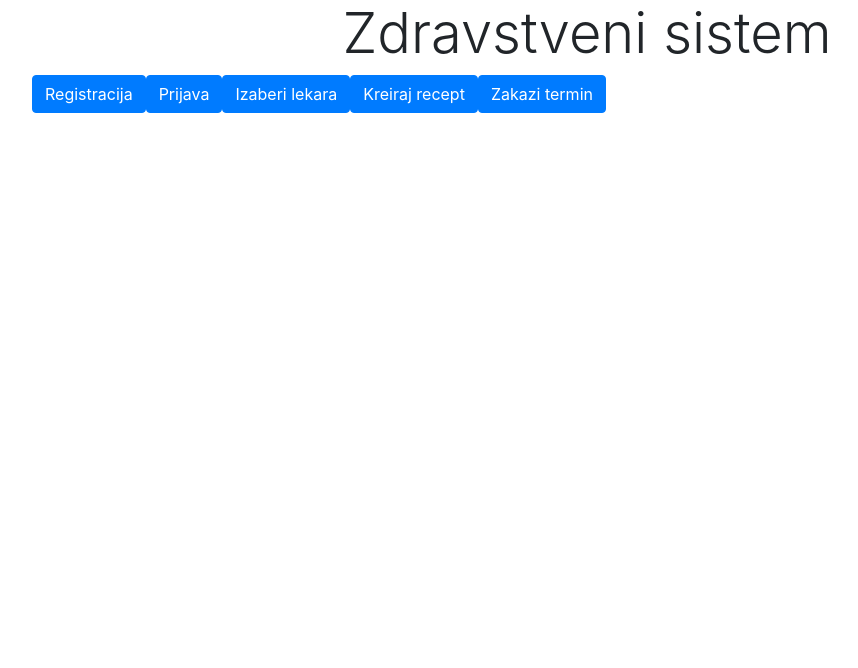
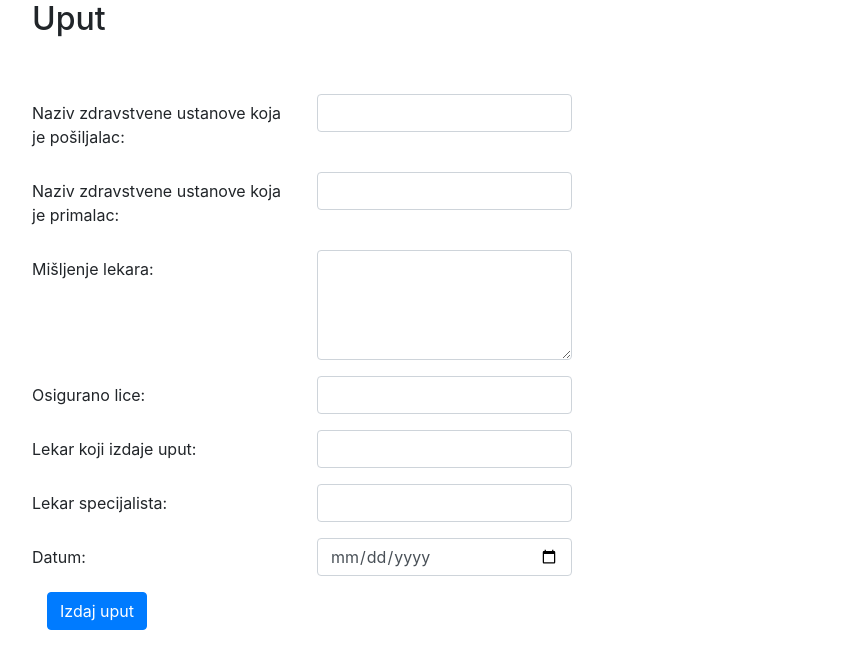
Before and after one commit to cabunaclara/ZISfront, an Angular app: page /kreirajUput in a window 1280 px wide. Shown: the top 668 px of the page, without its empty margins (53-911 px from the left). Built offline with nearby package versions, Linux system fonts and the light colour scheme.

Commit message:
Dodate su forme za kreiranje izvestaja i uputa.

```diff
--- /dev/null
+++ b/src/app/izvestaji/kreiranje/kreiraj-izvestaj/kreiraj-izvestaj.component.html
@@ -0,0 +1,57 @@
+<div class="container">
+    <h2>Recept</h2>
+    <br><br>
+    <form>
+      <fieldset>
+
+        <div class="form-group row">
+            <label class="col-sm-3 col-form-label">Osigurano lice: </label>
+            <div class="col-sm-3">
+              <input type="text" class="form-control" name="oLice" [(ngModel)]="oLice">
+            </div>
+        </div>
+
+        <div class="form-group row">
+            <label class="col-sm-3 col-form-label">Lekar: </label>
+            <div class="col-sm-3">
+                <input type="text" class="form-control" name="lekar" [(ngModel)]="lekar">
+            </div>
+        </div>
+
+        <div class="form-group row">
+            <label class="col-sm-3 col-form-label">Datum: </label>
+            <div class="col-sm-3">
+                <input type="date" class="form-control" name="datum" [(ngModel)]="datum">
+            </div>
+        </div>
+
+        <div class="form-group row">
+            <label class="col-sm-3 col-form-label">Anamneza: </label>
+            <div class="col-sm-3">
+              <textarea class="form-control" id="exampleFormControlTextarea1" rows="4" name="anamneza" [(ngModel)]="anamneza"></textarea>
+            </div>
+          </div>
+
+        <div class="form-group row">
+          <label class="col-sm-3 col-form-label">Terapija: </label>
+          <div class="col-sm-3">
+            <textarea class="form-control" id="exampleFormControlTextarea1" rows="4" name="terapija" [(ngModel)]="terapija"></textarea>
+          </div>
+        </div>
+
+        <div class="form-group row">
+          <label class="col-sm-3 col-form-label">Dijagnoza: </label>
+          <div class="col-sm-3">
+              <textarea class="form-control" id="exampleFormControlTextarea1" rows="4" name="dijagnoza" [(ngModel)]="dijagnoza"></textarea>
+          </div>
+        </div>
+
+        <div class="form-group">
+          <div class="col-sm-3">
+            <input type="submit" id="loginButton" (click)="kreirajIzvestaj()" value="Kreiraj izvestaj" class="btn btn-primary">
+          </div>
+        </div>
+      </fieldset>
+    </form>
+
+  </div>
--- /dev/null
+++ b/src/app/izvestaji/kreiranje/kreiraj-izvestaj/kreiraj-izvestaj.component.ts
@@ -0,0 +1,30 @@
+import { Component, OnInit } from '@angular/core';
+
+@Component({
+  selector: 'app-kreiraj-izvestaj',
+  templateUrl: './kreiraj-izvestaj.component.html',
+  styleUrls: ['./kreiraj-izvestaj.component.css']
+})
+export class KreirajIzvestajComponent implements OnInit {
+
+  oLice: string;
+  lekar: string;
+  anamneza: string;
+  dijagnoza: string;
+  terapija: string;
+  datum: string;
+
+  constructor() { }
+
+  ngOnInit() {
+  }
+
+  kreirajIzvestaj() {
+    console.log(this.oLice);
+    console.log(this.lekar);
+    console.log(this.datum);
+    console.log(this.anamneza);
+    console.log(this.terapija);
+    console.log(this.dijagnoza);
+  }
+}
--- a/src/app/recepti/kreiranje/kreiraj-recept/Kreiraj-recept.component.html
+++ b/src/app/recepti/kreiranje/kreiraj-recept/Kreiraj-recept.component.html
@@ -92,7 +92,7 @@
 
             <div class="form-group">
                 <div class="col-sm-3">
-                    <input type="submit" id="loginButton" (click)="kreirajRecept()" value="Izdaj recept" class="btn btn-primary">
+                    <input type="submit" id="receptButton" (click)="kreirajRecept()" value="Izdaj recept" class="btn btn-primary">
                 </div>
             </div>
         </fieldset>
--- /dev/null
+++ b/src/app/uputi/kreiranje/kreiranje-uputa/kreiranje-uputa.component.html
@@ -0,0 +1,62 @@
+<div class="container">
+  <h2>Uput</h2>
+  <br><br>
+  <form>
+    <fieldset>
+      <div class="form-group row">
+        <label class="col-sm-3 col-form-label">Naziv zdravstvene ustanove koja je pošiljalac: </label>
+        <div class="col-sm-3">
+            <input type="text" class="form-control" name="ustanovaPosiljalac" [(ngModel)]="ustanovaPosiljalac">
+        </div>
+      </div>
+
+      <div class="form-group row">
+          <label class="col-sm-3 col-form-label">Naziv zdravstvene ustanove koja je primalac: </label>
+          <div class="col-sm-3">
+              <input type="text" class="form-control" name="ustanovaPrimalac" [(ngModel)]="ustanovaPrimalac">
+          </div>
+        </div>
+
+      <div class="form-group row">
+          <label class="col-sm-3 col-form-label">Mišljenje lekara: </label>
+          <div class="col-sm-3">
+            <textarea class="form-control" id="exampleFormControlTextarea1" rows="4" name="misljenje" [(ngModel)]="misljenje"></textarea>
+          </div>
+      </div>
+
+      <div class="form-group row">
+          <label class="col-sm-3 col-form-label">Osigurano lice: </label>
+          <div class="col-sm-3">
+              <input type="text" class="form-control" name="oLice" [(ngModel)]="oLice">
+          </div>
+        </div>
+
+      <div class="form-group row">
+        <label class="col-sm-3 col-form-label">Lekar koji izdaje uput: </label>
+        <div class="col-sm-3">
+            <input type="text" class="form-control" name="lekar" [(ngModel)]="lekar">
+        </div>
+      </div>
+
+      <div class="form-group row">
+          <label class="col-sm-3 col-form-label">Lekar specijalista: </label>
+          <div class="col-sm-3">
+              <input type="text" class="form-control" name="specijalista" [(ngModel)]="specijalista">
+          </div>
+        </div>
+
+      <div class="form-group row">
+        <label class="col-sm-3 col-form-label">Datum: </label>
+        <div class="col-sm-3">
+            <input type="date" class="form-control" name="datum" [(ngModel)]="datum">
+        </div>
+      </div>
+
+      <div class="form-group">
+          <div class="col-sm-3">
+              <input type="submit" id="uputButton" (click)="kreirajUput()" value="Izdaj uput" class="btn btn-primary">
+          </div>
+      </div>
+    </fieldset>
+  </form>
+</div>
--- /dev/null
+++ b/src/app/uputi/kreiranje/kreiranje-uputa/kreiranje-uputa.component.ts
@@ -0,0 +1,33 @@
+import { Component, OnInit } from '@angular/core';
+
+@Component({
+  selector: 'app-kreiranje-uputa',
+  templateUrl: './kreiranje-uputa.component.html',
+  styleUrls: ['./kreiranje-uputa.component.css']
+})
+export class KreiranjeUputaComponent implements OnInit {
+
+  ustanovaPosiljalac: string;
+  ustanovaPrimalac: string;
+  lekar: string;
+  misljenje: string;
+  specijalista: string;
+  datum: string;
+  oLice: string;
+
+  constructor() { }
+
+  ngOnInit() {
+  }
+
+  kreirajUput() {
+    console.log(this.ustanovaPosiljalac);
+    console.log(this.ustanovaPrimalac);
+    console.log(this.oLice);
+    console.log(this.misljenje);
+    console.log(this.lekar);
+    console.log(this.specijalista);
+    console.log(this.datum);
+  }
+
+}
```
Also changed, not shown: src/app/app.module.ts (+9 -1 lines), src/app/izvestaji/kreiranje/kreiraj-izvestaj/kreiraj-izvestaj.component.css (added), src/app/uputi/kreiranje/kreiranje-uputa/kreiranje-uputa.component.css (added), 2 other files (tests, documents, lock files or other folders).
